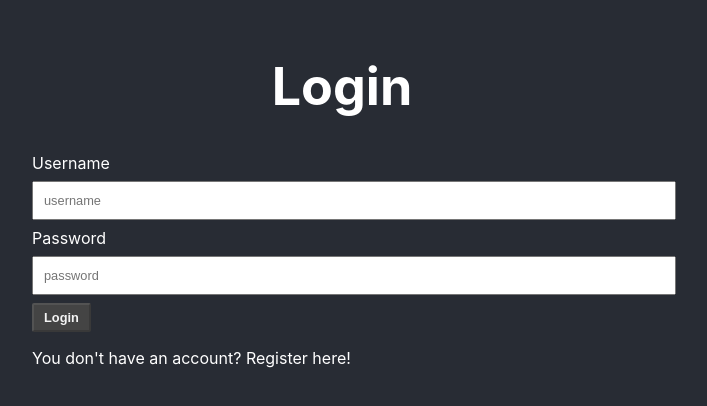
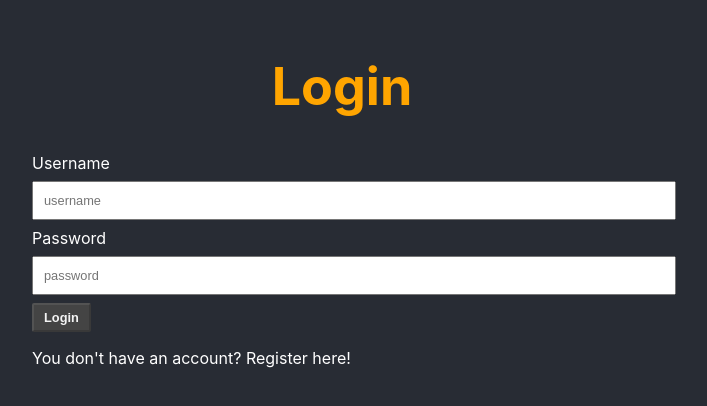
Before and after one commit to PrezBala/Project5FE, a React (Create React App) app: page / in a window 1280 px wide. Shown: the top 406 px of the page, without its empty margins (298-1005 px from the left). Built offline with nearby package versions, Linux system fonts and the light colour scheme.

Commit message:
add styling for h1 in app.css

```diff
--- a/src/App.css
+++ b/src/App.css
@@ -75,3 +75,12 @@ input, textarea {
 .fa-trash {
     color: crimson;
   }
+
+  h1 {
+    color: orange;
+  }
+
+  h1 .fa-film {
+    color: white;
+    transform: rotate(30deg);
+  }
--- a/src/App.js
+++ b/src/App.js
@@ -79,7 +79,6 @@ function App() {
           <FontAwesomeIcon icon={faFilm}/>
           <span>Movie rater</span>
         </h1>
-       <FontAwesomeIcon icon={faSignOutAlt} onClick={logoutUser}/>
       </header>
       <div className="layout">
         <div>
```
